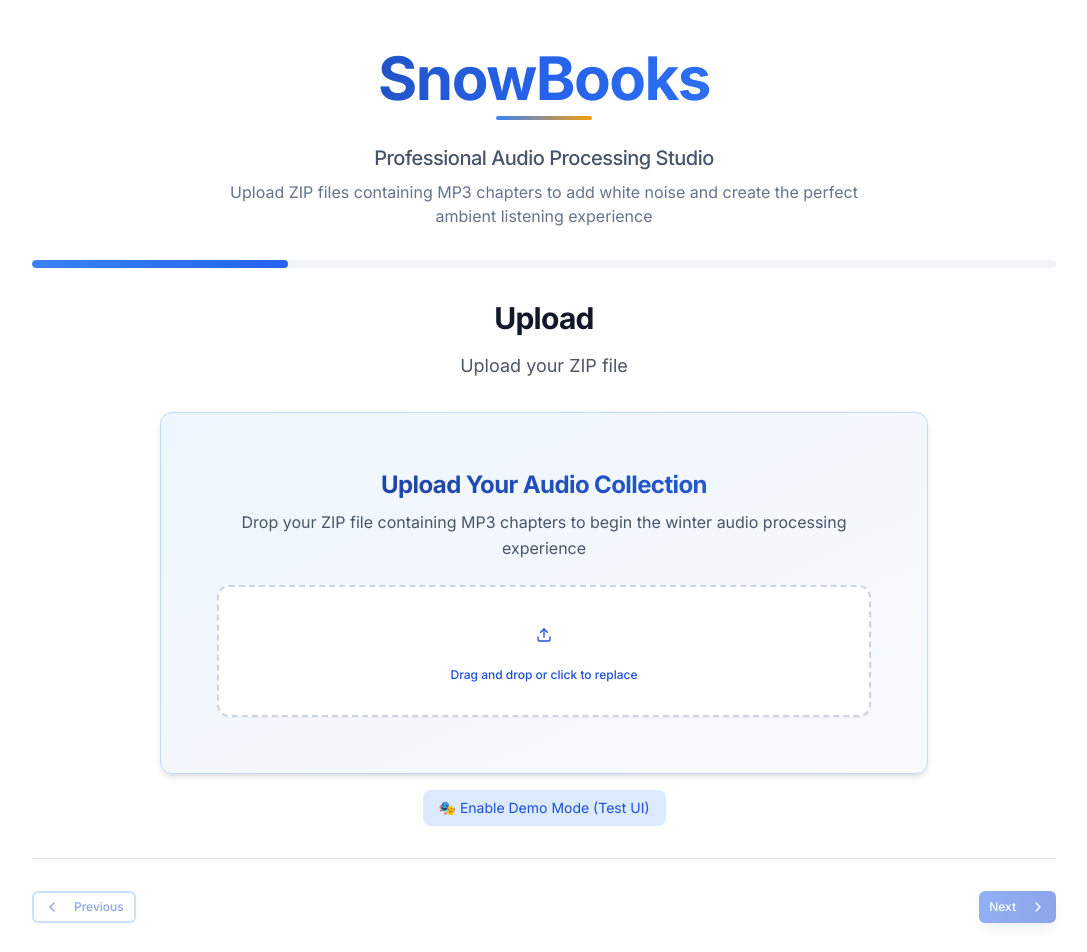
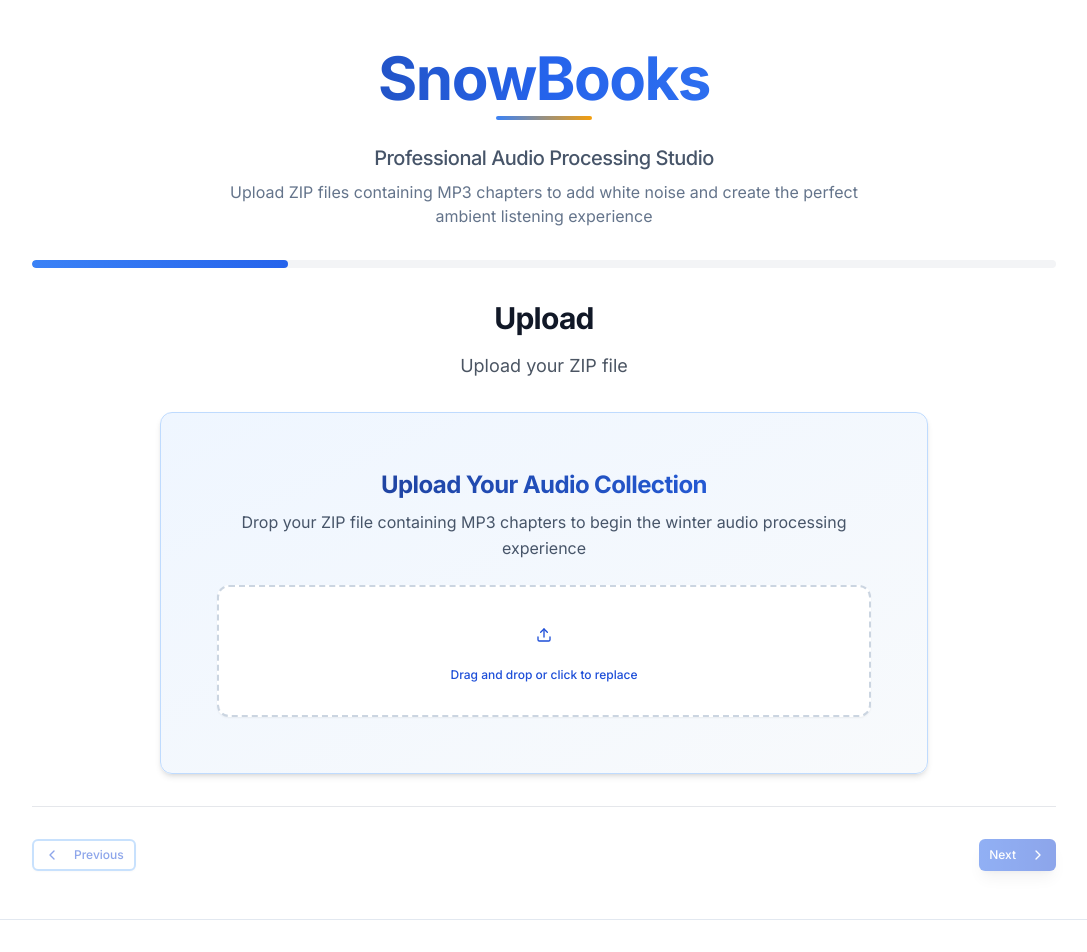
Before and after one commit to nohe-sohbi/SnowBooks, a React (Vite) app in the folder app/: page / in a window 1280 px wide. Shown: the top 952 px of the page, without its empty margins (96-1183 px from the left). Built offline with nearby package versions, Linux system fonts and the light colour scheme; no server answers.

Commit message:
refactor(ui): remove demo mode functionality from FileUploader component

```diff
--- a/app/src/components/FileUploader.tsx
+++ b/app/src/components/FileUploader.tsx
@@ -19,7 +19,7 @@
   const [mp3Files, setMp3Files] = useState<MP3File[]>([]);
   const [whiteNoiseVolume, setWhiteNoiseVolume] = useState(0.3);
   const [whiteNoiseBlob, setWhiteNoiseBlob] = useState<Blob | null>(null);
-  const [processedFiles, setProcessedFiles] = useState<Array<{ name: string; blob: Blob }>>([]);
+
   const [originalZipName, setOriginalZipName] = useState<string>('');
   const [jobId, setJobId] = useState<string>('');
   const [stepCompletions, setStepCompletions] = useState<boolean[]>([false, false, false, false]);
@@ -28,8 +28,7 @@
   const [progress, setProgress] = useState<JobProgress | null>(null);
   const [unsubscribe, setUnsubscribe] = useState<(() => void) | null>(null);
 
-  // Demo mode for testing UI without backend
-  const [demoMode, setDemoMode] = useState(false);
+
 
   // Load white noise file on component mount
   useEffect(() => {
@@ -96,7 +95,7 @@
   const handleStartOver = useCallback(() => {
     setCurrentStep(0);
     setMp3Files([]);
-    setProcessedFiles([]);
+
     setOriginalZipName('');
     setStepCompletions([false, false, false, false]);
     if (unsubscribe) {
@@ -105,22 +104,9 @@
     setIsProcessing(false);
     setProcessingError('');
     setProgress(null);
-    setDemoMode(false);
   }, []);
 
-  // Demo mode handler
-  const enableDemoMode = useCallback(() => {
-    setDemoMode(true);
-    setMp3Files([
-      { name: 'Chapter 01.mp3', size: 5242880, duration: 300 },
-      { name: 'Chapter 02.mp3', size: 4718592, duration: 270 },
-      { name: 'Chapter 03.mp3', size: 6291456, duration: 360 }
-    ]);
-    setOriginalZipName('demo-audiobook.zip');
-    setJobId('demo-job-123');
-    setStepCompletions([true, false, false, false, false]);
-    setCurrentStep(1); // Move to configure step
-  }, []);
+
 
   // Start processing when leaving Preview
   const startProcessingFlow = useCallback(async () => {
@@ -194,22 +180,10 @@
       title: 'Upload',
       description: 'Upload your ZIP file',
       component: (
-        <div className="space-y-4">
-          <UploadStep
-            onFilesExtracted={handleFilesExtracted}
-            onError={handleUploadError}
-          />
-          {!demoMode && mp3Files.length === 0 && (
-            <div className="text-center">
-              <button
-                onClick={enableDemoMode}
-                className="px-4 py-2 text-sm bg-blue-100 hover:bg-blue-200 text-blue-700 rounded-lg transition-colors"
-              >
-                🎭 Enable Demo Mode (Test UI)
-              </button>
-            </div>
-          )}
-        </div>
+        <UploadStep
+          onFilesExtracted={handleFilesExtracted}
+          onError={handleUploadError}
+        />
       ),
       isComplete: stepCompletions[0]
     },
```
